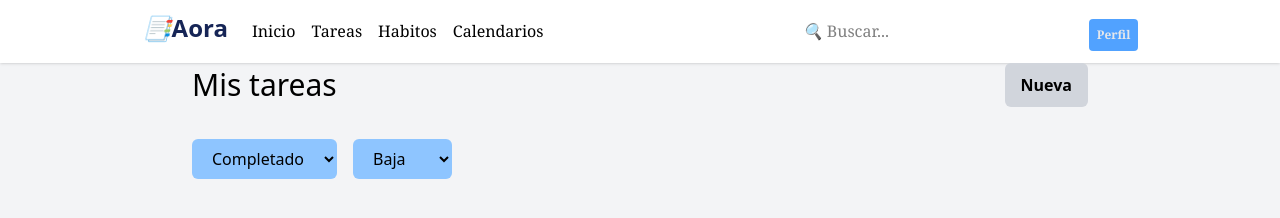
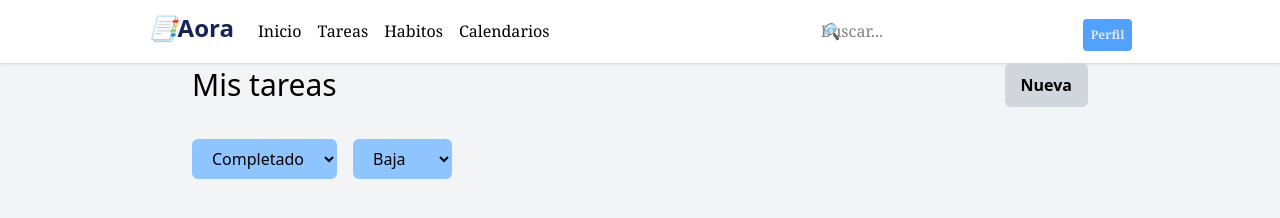
Before and after one commit to francisco320/toDo-traker, a website: page index.html in a window 1280 px wide. Drawn offline with nearby package versions, Linux system fonts and the light colour scheme; files that its build step writes are made by us from their sources.

Commit message:
change:cambios pequeños

```diff
--- a/index.html
+++ b/index.html
@@ -23,8 +23,8 @@
 
       <div class="nav-rigth flex gap-4">
         <!--barra del lado derecho-->
-        <div class="search-container">
-          <i class="search-icon">🔍</i>
+        <div class="search-container relative">
+          <i class="search-icon absolute">🔍</i>
           <input type="search" placeholder="Buscar..." />
         </div>
         <button
```
